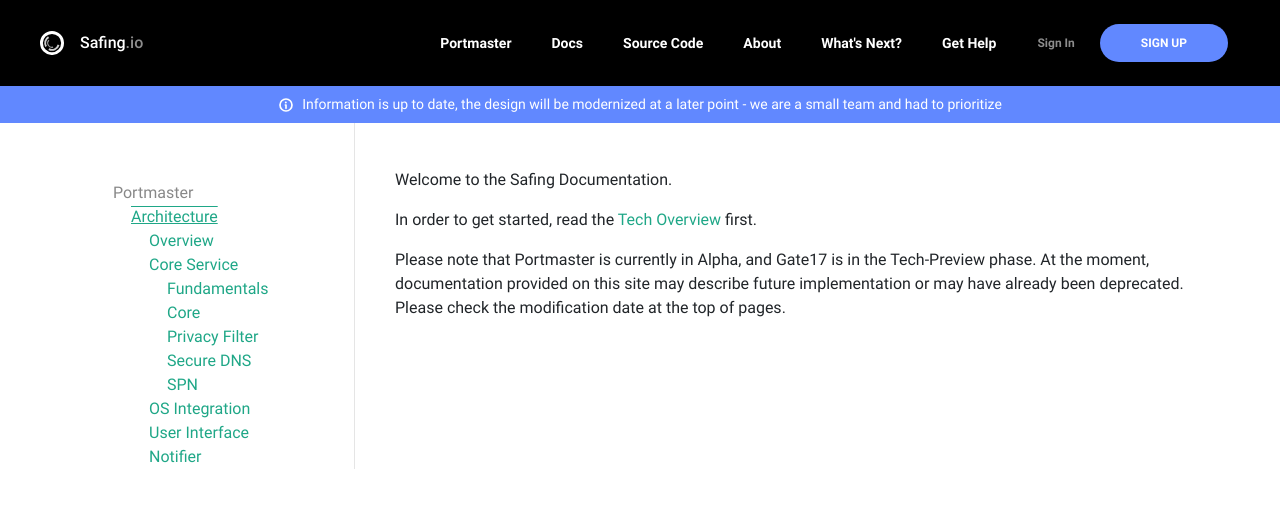
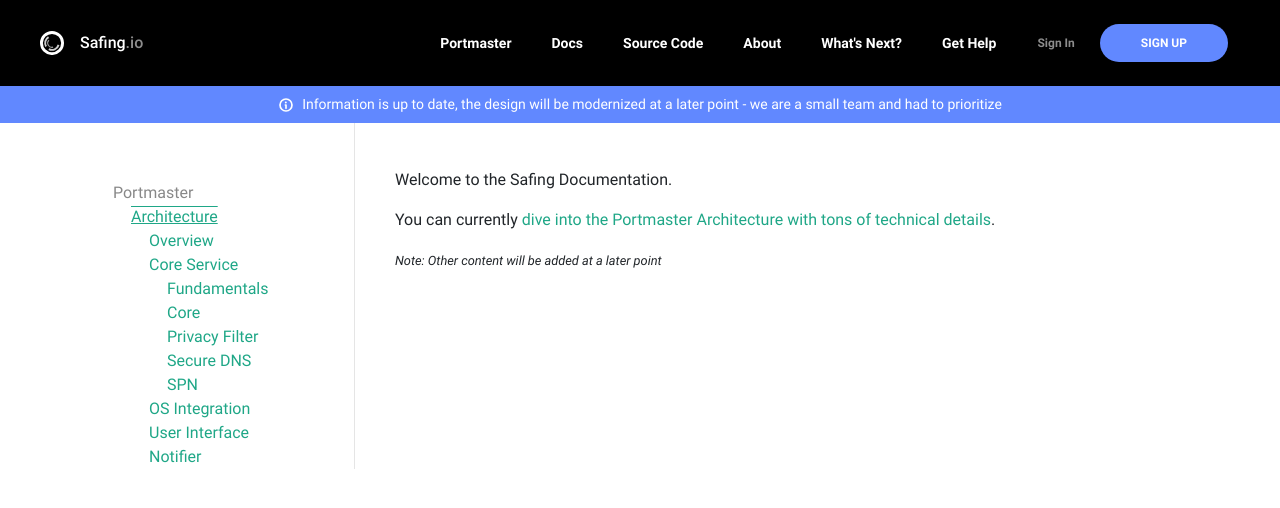
Before and after one commit to safing/docs, a Jekyll site: the page built from index.md, in a window 1280 px wide and 900 px high. Shown: the top 508 px of the window. Built offline with Jekyll 4.4.1, drawn with Linux system fonts in a browser that asks for light colours.

Commit message:
Quickfix introduction text

```diff
--- a/index.md
+++ b/index.md
@@ -3,6 +3,6 @@ layout: base
 ---
 Welcome to the Safing Documentation.
 
-In order to get started, read the [Tech Overview](/main/tech-overview.html) first.
+You can currently [dive into the Portmaster Architecture with tons of technical details](/portmaster/architecture/overview).
 
-Please note that Portmaster is currently in Alpha, and Gate17 is in the Tech-Preview phase. At the moment, documentation provided on this site may describe future implementation or may have already been deprecated. Please check the modification date at the top of pages.
+<small>_Note: Other content will be added at a later point_</small>
```
